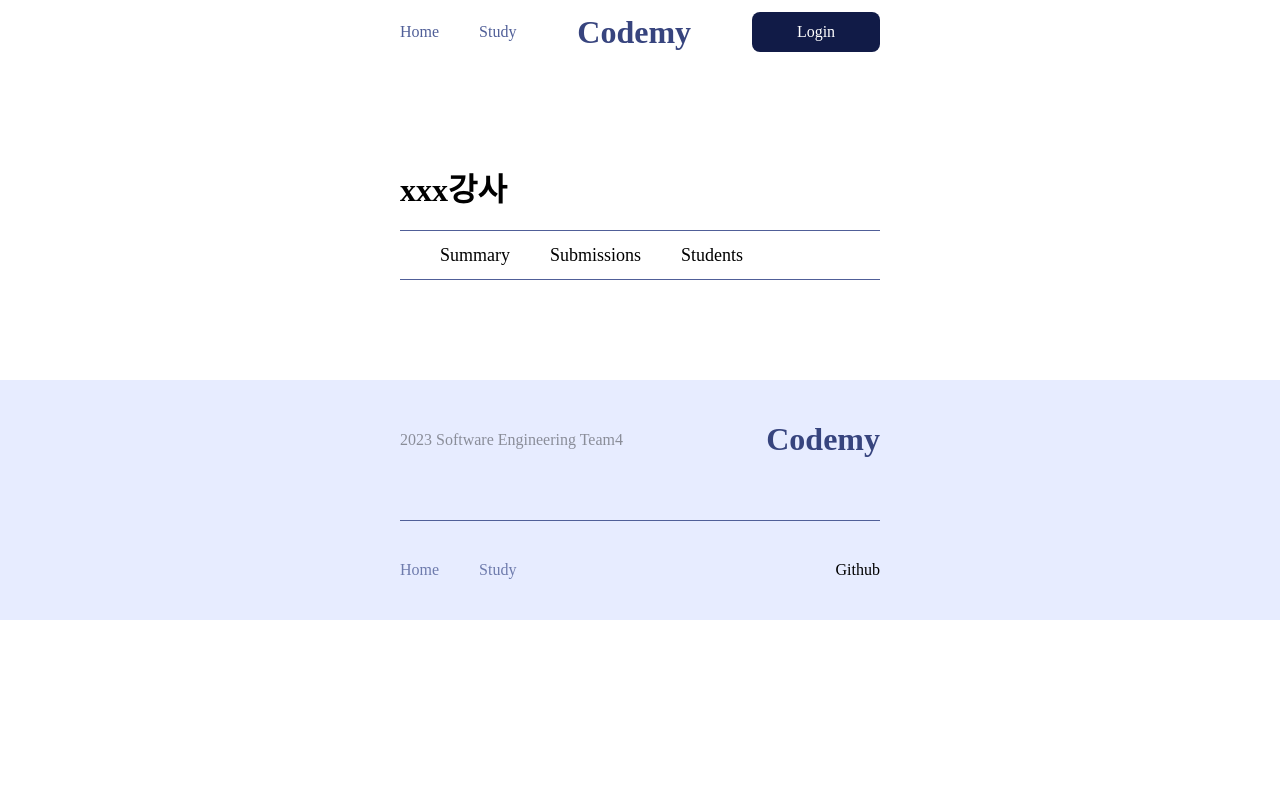
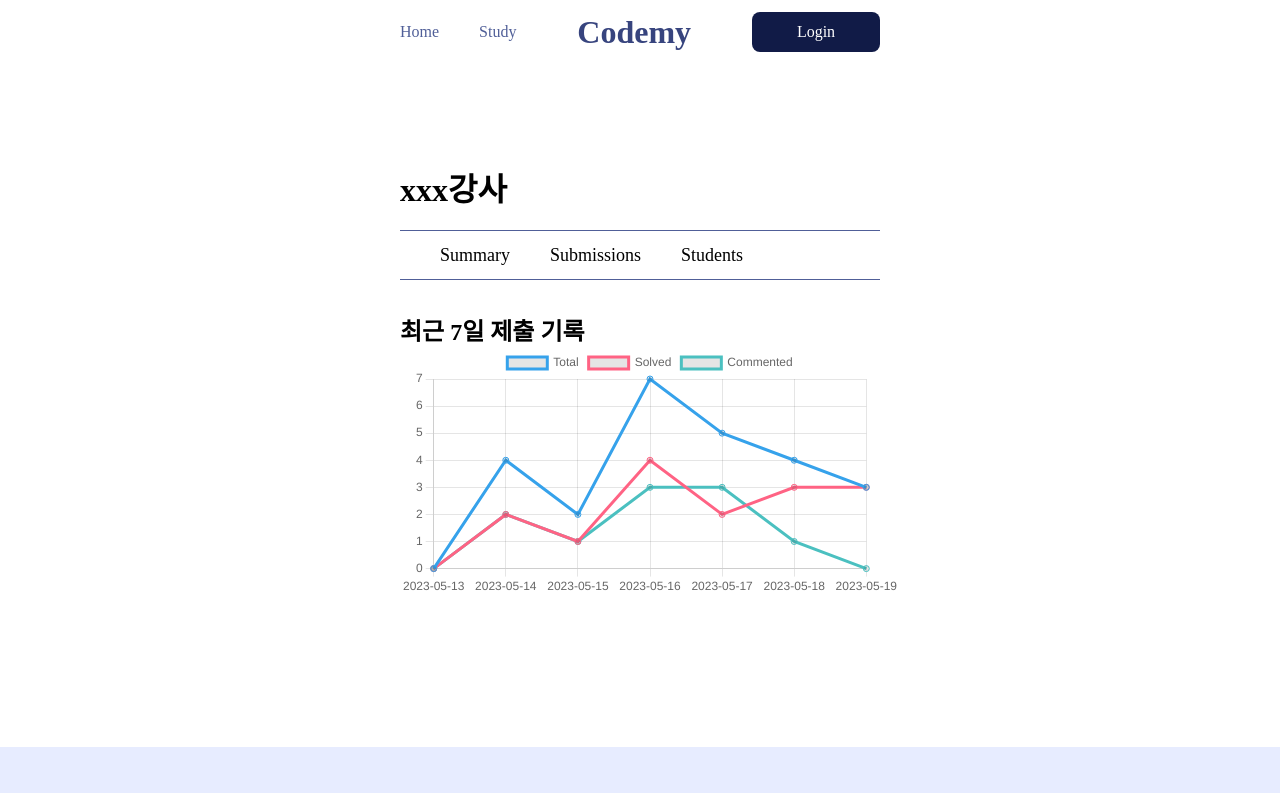
Before and after one commit to skkuse/2023spring_41class_team4, a Next.js app in the folder client/: page /study/instructor in a window 1280 px wide. Shown: the top 793 px of the page. Built offline with nearby package versions, Linux system fonts and the light colour scheme.

Commit message:
feat: add line chart in summary page

```diff
--- /dev/null
+++ b/client/src/app/components/line.js
@@ -0,0 +1,23 @@
+import { Chart } from "react-chartjs-2";
+import {
+  Chart as ChartJS,
+  LineElement,
+  PointElement,
+  LinearScale,
+  CategoryScale,
+  Legend,
+  Title,
+} from "chart.js";
+
+export default function Line({ data, options }) {
+  ChartJS.register(
+    LineElement,
+    PointElement,
+    LinearScale,
+    CategoryScale,
+    Legend,
+    Title
+  );
+
+  return <Chart type="line" data={data} options={options}></Chart>;
+}
--- a/client/src/app/study/instructor/page.css
+++ b/client/src/app/study/instructor/page.css
@@ -13,3 +13,7 @@
   padding: 0 40px;
   font-size: 18px;
 }
+
+.summary-container {
+  margin-top: 32px;
+}
--- a/client/src/app/study/instructor/page.js
+++ b/client/src/app/study/instructor/page.js
@@ -1,10 +1,57 @@
 "use client";
 import Link from "next/link";
+import dayjs from "dayjs";
 import axios from "axios";
+import Line from "@/app/components/line";
 import "./page.css";
 import { useEffect } from "react";
 
 export default function Instructor() {
+  const now = dayjs();
+  const labels = [];
+  for (let i = 6; i >= 0; i--)
+    labels.push(now.subtract(i, "d").format("YYYY-MM-DD"));
+
+  const options = {
+    responsive: true,
+    plugins: {
+      legend: {
+        position: "top",
+      },
+      /*
+      title: {
+        display: true,
+        text: "Chart.js Line Chart",
+      },
+      */
+    },
+  };
+  const data = {
+    labels: labels,
+    datasets: [
+      {
+        label: "Total",
+        data: [0, 4, 2, 7, 5, 4, 3],
+        fill: false,
+        borderColor: "rgb(54, 162, 235)",
+        tension: 0,
+      },
+      {
+        label: "Solved",
+        data: [0, 2, 1, 4, 2, 3, 3],
+        fill: false,
+        borderColor: "rgb(255, 99, 132)",
+        tension: 0,
+      },
+      {
+        label: "Commented",
+        data: [0, 2, 1, 3, 3, 1, 0],
+        fill: false,
+        borderColor: "rgb(75, 192, 192)",
+        tension: 0,
+      },
+    ],
+  };
   return (
     <main>
       <h1 className="mb20">xxx강사</h1>
@@ -15,6 +62,12 @@ export default function Instructor() {
         <Link href="/study/instructor/student">Students</Link>
       </nav>
       <div className="line"></div>
+      <div className="summary-container">
+        <h2>최근 7일 제출 기록</h2>
+        <div style={{ width: "500px", height: "300px" }}>
+          <Line options={options} data={data}></Line>
+        </div>
+      </div>
     </main>
   );
 }
```
